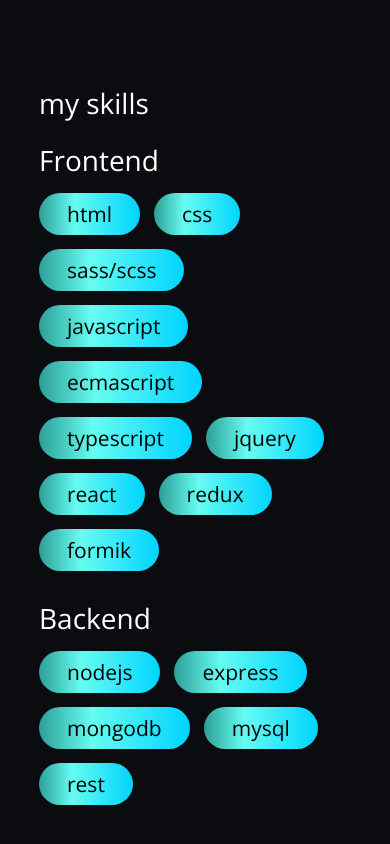
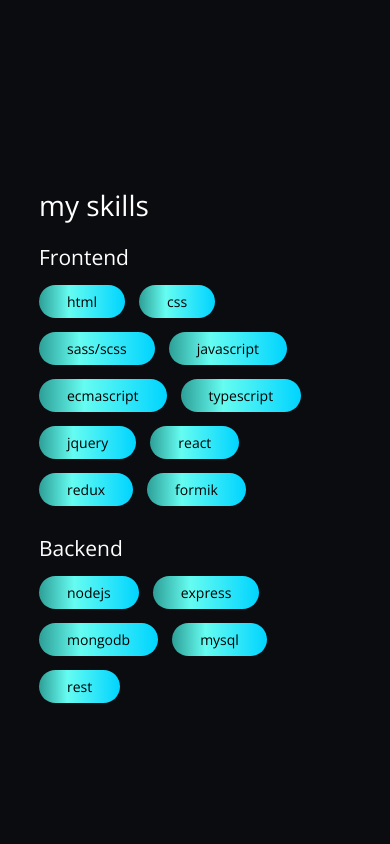
Before and after one commit to prateeksoni1/old-portfolio, a React (Create React App) app: page / in a window 390 px wide. Shown: the part 2512-3356 px from the top of the page. Built offline with nearby package versions, Linux system fonts and the light colour scheme.

Commit message:
improve ui
Signed-off-by: proforty7 <proforty7@gmail.com>

```diff
--- a/src/components/skills/skills.module.scss
+++ b/src/components/skills/skills.module.scss
@@ -18,6 +18,9 @@
       font-family: "Open Sans";
       font-size: 2rem;
       margin: 1rem 0px;
+      @media screen and (max-width: 768px) {
+        font-size: 1.5rem;
+      }
     }
     .pillContainer {
       display: flex;
@@ -38,6 +41,10 @@
         padding: 0.5rem 2rem;
         border-radius: 100px;
 
+        @media screen and (max-width: 768px) {
+          font-size: 1rem;
+        }
+
         &:hover {
           transform: scale(1.1);
           transition: 0.2s all ease-in;
```
